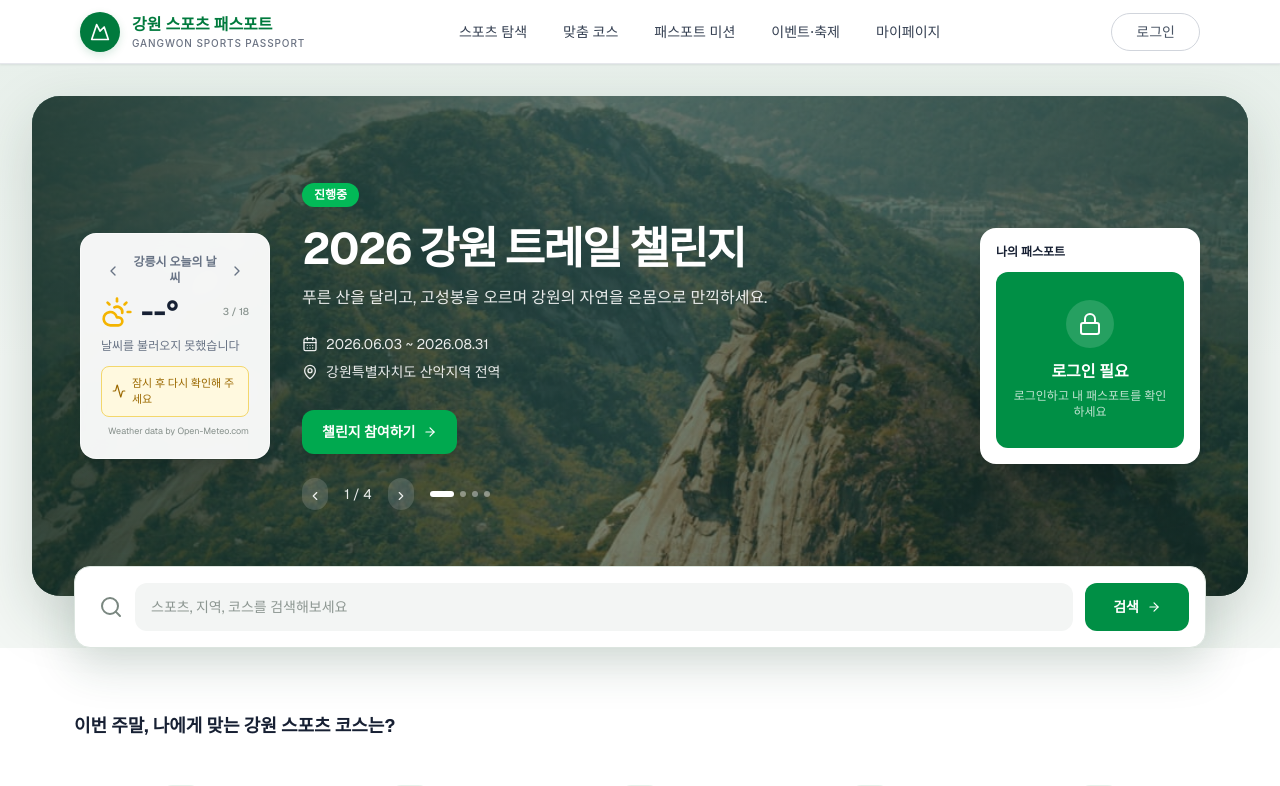
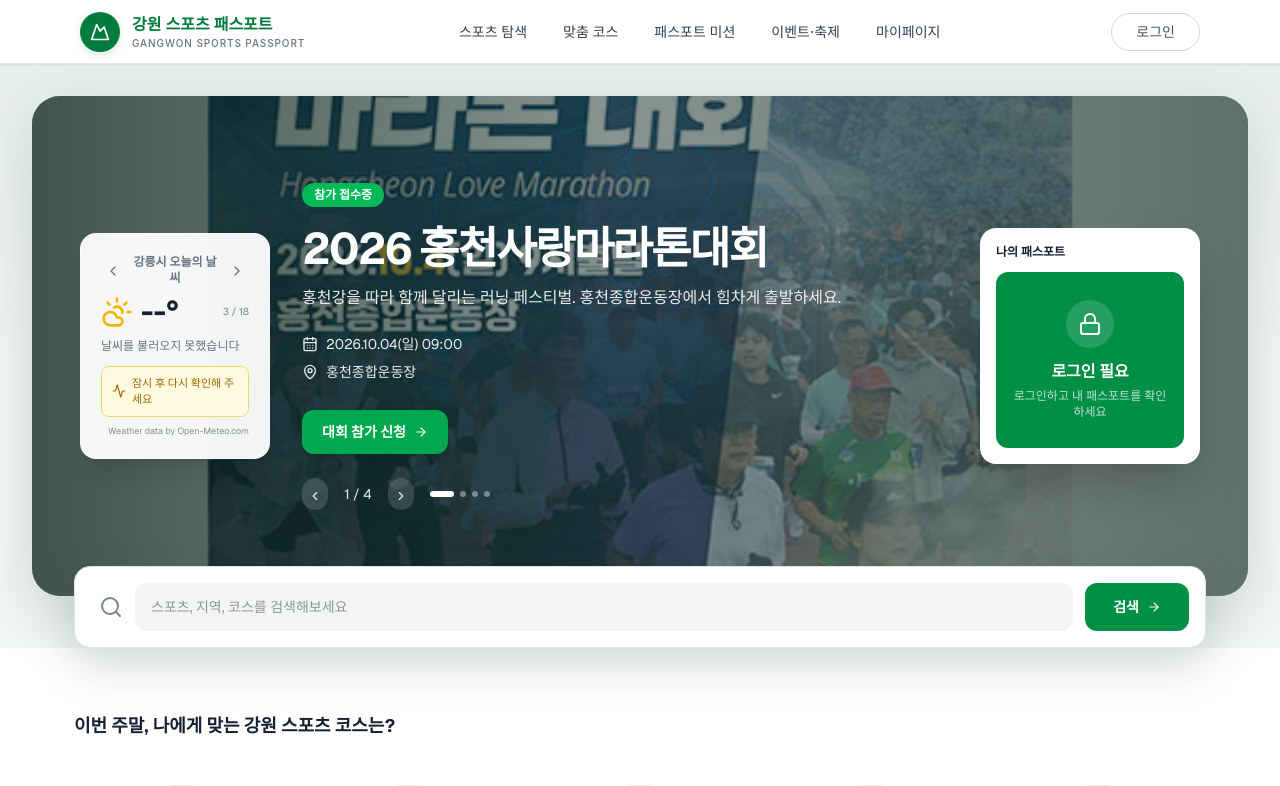
Before and after one commit to snupels/snupel, a Next.js app: page / in a window 1280 px wide. Shown: the top 786 px of the page. Built offline with nearby package versions, Linux system fonts and the light colour scheme; no server answers.

Commit message:
feat: feature Hongcheon marathon on landing hero

```diff
--- a/components/HomePage.tsx
+++ b/components/HomePage.tsx
@@ -5,7 +5,7 @@ import Link from "next/link";
 import { useEffect, useState } from "react";
 import { api } from "@/lib/api/service";
 import { AppIcon, type AppIconName } from "./AppIcon";
-import heroImage from "@/imports/LandingPage/a0d5da596bc83d9effc7a18d6702727ac6b06d43.png";
+import hongcheonMarathonImage from "@/imports/LandingPage/2026-hongcheon-love-marathon.jpg";
 import eventImage1 from "@/imports/LandingPage/205ec17d713405bedcfab3cf69b55f31151a8bf3.png";
 import eventImage2 from "@/imports/LandingPage/9193ff8f95dcbcb73f018d079496fad4bcfa1dec.png";
 import eventImage3 from "@/imports/LandingPage/a92d1f052a5f15d9f49f62dad2a919d5f418da27.png";
@@ -26,14 +26,18 @@ const heroChallenges: Array<{
   description: string;
   date: string;
   location: string;
+  actionLabel?: string;
+  href?: string;
 }> = [
   {
-    image: heroImage,
-    tag: "진행중",
-    title: "2026 강원 트레일 챌린지",
-    description: "푸른 산을 달리고, 고성봉을 오르며 강원의 자연을 온몸으로 만끽하세요.",
-    date: "2026.06.03 ~ 2026.08.31",
-    location: "강원특별자치도 산악지역 전역",
+    image: hongcheonMarathonImage,
+    tag: "참가 접수중",
+    title: "2026 홍천사랑마라톤대회",
+    description: "홍천강을 따라 함께 달리는 러닝 페스티벌. 홍천종합운동장에서 힘차게 출발하세요.",
+    date: "2026.10.04(일) 09:00",
+    location: "홍천종합운동장",
+    actionLabel: "대회 참가 신청",
+    href: "https://www.hongcheonrun.net/participate.php",
   },
   {
     image: eventImage2,
@@ -233,7 +237,15 @@ export default function HomePage() {
                 <p className="flex items-center gap-2"><AppIcon name="mapPin" className="size-4" />{heroChallenge.location}</p>
               </div>
               <div className="mt-7 flex flex-wrap gap-3">
-                <button type="button" className="inline-flex h-11 items-center gap-2 rounded-xl bg-[#00a94f] px-5 text-sm font-semibold text-white shadow-lg transition hover:bg-[#008f43] focus-visible:outline-none focus-visible:ring-2 focus-visible:ring-white">챌린지 참여하기<AppIcon name="arrowRight" /></button>
+                {heroChallenge.href ? (
+                  <a href={heroChallenge.href} target="_blank" rel="noopener noreferrer" className="inline-flex h-11 items-center gap-2 rounded-xl bg-[#00a94f] px-5 text-sm font-semibold text-white shadow-lg transition hover:bg-[#008f43] focus-visible:outline-none focus-visible:ring-2 focus-visible:ring-white">
+                    {heroChallenge.actionLabel ?? "자세히 보기"}<AppIcon name="arrowRight" />
+                  </a>
+                ) : (
+                  <button type="button" className="inline-flex h-11 items-center gap-2 rounded-xl bg-[#00a94f] px-5 text-sm font-semibold text-white shadow-lg transition hover:bg-[#008f43] focus-visible:outline-none focus-visible:ring-2 focus-visible:ring-white">
+                    {heroChallenge.actionLabel ?? "챌린지 참여하기"}<AppIcon name="arrowRight" />
+                  </button>
+                )}
               </div>
               <div className="mt-6 flex items-center gap-3 text-sm text-white/90">
                 <button type="button" onClick={showPreviousHero} aria-label="이전 챌린지" className="cursor-pointer rounded-full bg-white/15 p-1.5 transition hover:bg-white/30 focus-visible:outline-none focus-visible:ring-2 focus-visible:ring-white"><AppIcon name="chevronLeft" /></button>
```
Also changed, not shown: imports/LandingPage/2026-hongcheon-love-marathon.jpg (added).
